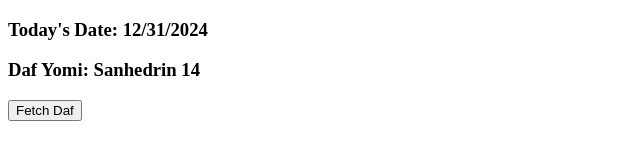
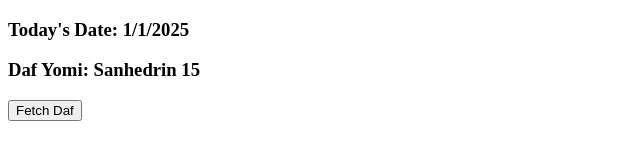
Before and after one commit to DormantOne/dafyomi, a plain HTML site: page index.html in a window 1280 px wide. Both pictures are taken after a click on the button "Fetch Daf". Shown: the full height of the page, 0-640 px from the left. Drawn offline with Linux system fonts and the light colour scheme.

Commit message:
Update index.html

```diff
--- a/index.html
+++ b/index.html
@@ -11,13 +11,19 @@
     <button id="fetchDaf">Fetch Daf</button>
 
     <script>
-        document.getElementById("fetchDaf").addEventListener("click", async () => {
+        async function fetchDafHandler() {
             const currentDateDiv = document.getElementById("currentDate");
             const currentDafDiv = document.getElementById("currentDaf");
             const hebrewTextDiv = document.getElementById("hebrewText");
 
-            // Hardcoded test date for debugging
-            const today = "12/31/2024"; // Known date with assignment "Sanhedrin 14"
+            // Generate date in M/D/YYYY format
+            const date = new Date("2025-01-01"); // Test with known date; change to new Date() for current date
+            const month = date.getMonth() + 1;
+            const day = date.getDate();
+            const year = date.getFullYear();
+            const today = `${month}/${day}/${year}`; // e.g., "1/1/2025"
+
+            console.log("Generated today:", today);
             currentDateDiv.textContent = `Today's Date: ${today}`;
 
             try {
@@ -28,11 +34,13 @@
                 }
                 const dafYomiData = await response.json();
                 console.log("JSON loaded:", dafYomiData);
+                console.log("Available keys:", Object.keys(dafYomiData));
 
                 // Check if the key exists
                 if (today in dafYomiData) {
                     console.log("Key exists, assignment:", dafYomiData[today]);
                     currentDafDiv.textContent = `Daf Yomi: ${dafYomiData[today]}`;
+                    console.log("Updated currentDafDiv to:", currentDafDiv.textContent);
                 } else {
                     console.log("Key does not exist");
                     currentDafDiv.textContent = "No Daf Yomi assigned for today.";
@@ -42,7 +50,12 @@
                 console.error("Error:", error);
                 hebrewTextDiv.textContent = "Error fetching Daf.";
             }
-        });
+        }
+
+        // Prevent multiple event listeners
+        const fetchDafButton = document.getElementById("fetchDaf");
+        fetchDafButton.removeEventListener("click", fetchDafHandler); // Remove any existing
+        fetchDafButton.addEventListener("click", fetchDafHandler);
     </script>
 </body>
 </html>
```
